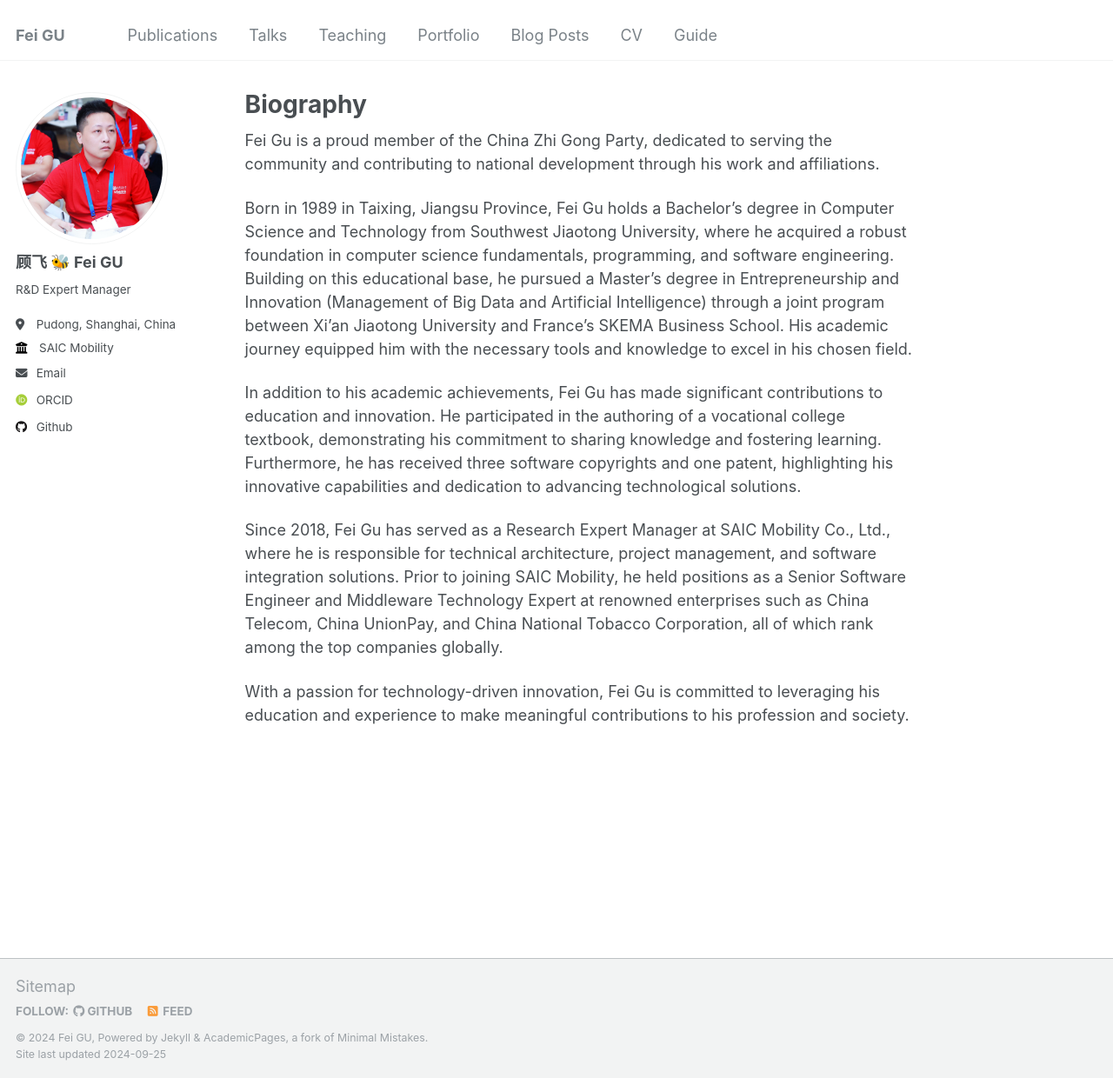
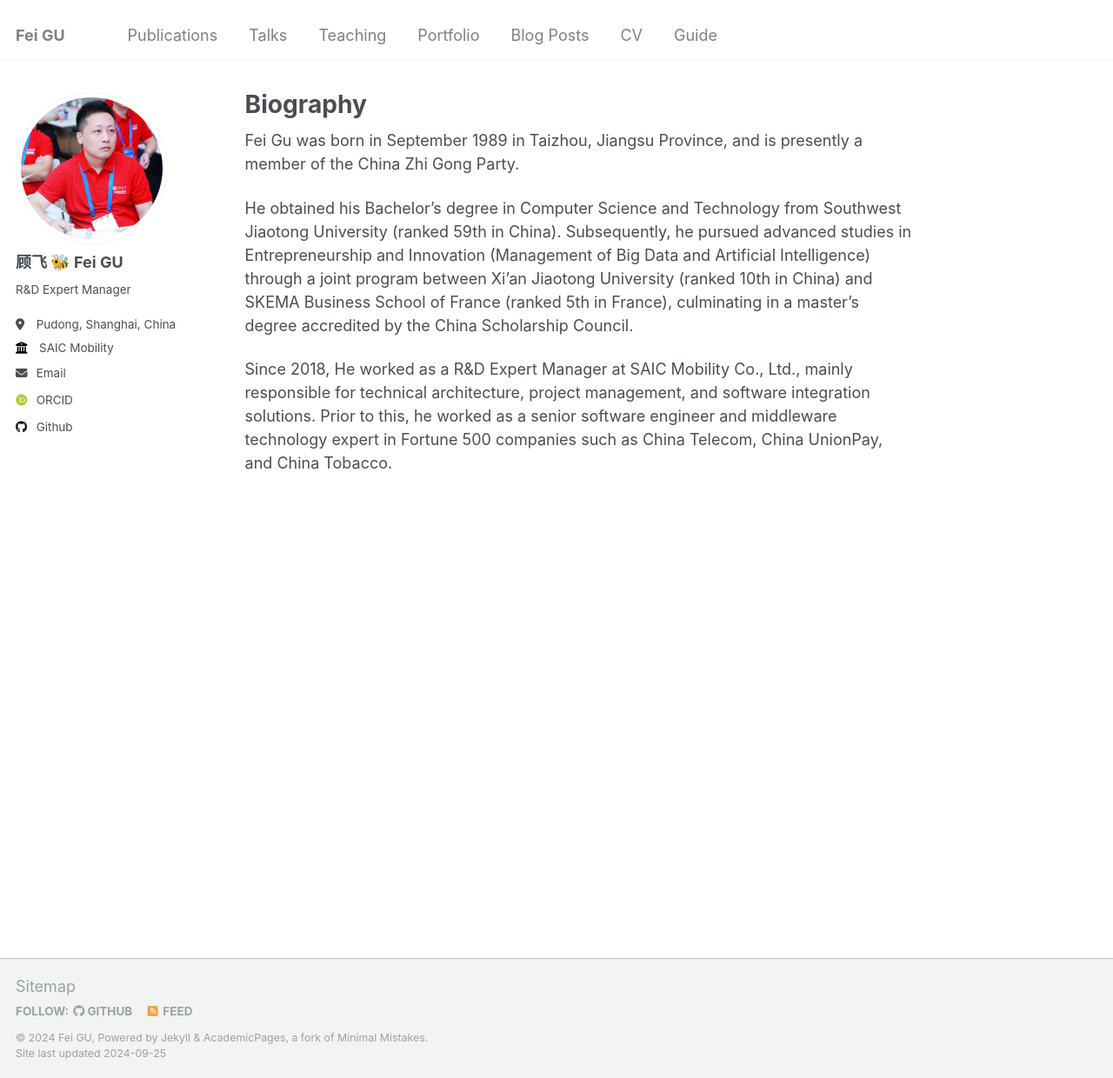
Before and after one commit to rongmax-gufei/rongmax-gufei.github.io, a Jekyll site: the page built from _pages/about.md, in a window 1280 px wide and 1240 px high. Shown: the whole window at 87% size. Built offline with Jekyll 4.4.1, drawn with Linux system fonts in a browser that asks for light colours; some web fonts are replaced.

Commit message:
Update about.md

```diff
--- a/_pages/about.md
+++ b/_pages/about.md
@@ -7,12 +7,8 @@ redirect_from:
   - /about.html
 ---
 
-Fei Gu is a proud member of the China Zhi Gong Party, dedicated to serving the community and contributing to national development through his work and affiliations.
+Fei Gu was born in September 1989 in Taizhou, Jiangsu Province, and is presently a member of the China Zhi Gong Party.
 
-Born in 1989 in Taixing, Jiangsu Province, Fei Gu holds a Bachelor's degree in Computer Science and Technology from Southwest Jiaotong University, where he acquired a robust foundation in computer science fundamentals, programming, and software engineering. Building on this educational base, he pursued a Master's degree in Entrepreneurship and Innovation (Management of Big Data and Artificial Intelligence) through a joint program between Xi'an Jiaotong University and France's SKEMA Business School. His academic journey equipped him with the necessary tools and knowledge to excel in his chosen field.
+He obtained his Bachelor's degree in Computer Science and Technology from Southwest Jiaotong University (ranked 59th in China). Subsequently, he pursued advanced studies in Entrepreneurship and Innovation (Management of Big Data and Artificial Intelligence) through a joint program between Xi'an Jiaotong University (ranked 10th in China) and SKEMA Business School of France (ranked 5th in France), culminating in a master's degree accredited by the China Scholarship Council.
 
-In addition to his academic achievements, Fei Gu has made significant contributions to education and innovation. He participated in the authoring of a vocational college textbook, demonstrating his commitment to sharing knowledge and fostering learning. Furthermore, he has received three software copyrights and one patent, highlighting his innovative capabilities and dedication to advancing technological solutions.
-
-Since 2018, Fei Gu has served as a Research Expert Manager at SAIC Mobility Co., Ltd., where he is responsible for technical architecture, project management, and software integration solutions. Prior to joining SAIC Mobility, he held positions as a Senior Software Engineer and Middleware Technology Expert at renowned enterprises such as China Telecom, China UnionPay, and China National Tobacco Corporation, all of which rank among the top companies globally.
-
-With a passion for technology-driven innovation, Fei Gu is committed to leveraging his education and experience to make meaningful contributions to his profession and society.
+Since 2018, He worked as a R&D Expert Manager at SAIC Mobility Co., Ltd., mainly responsible for technical architecture, project management, and software integration solutions. Prior to this, he worked as a senior software engineer and middleware technology expert in Fortune 500 companies such as China Telecom, China UnionPay, and China Tobacco.
```
